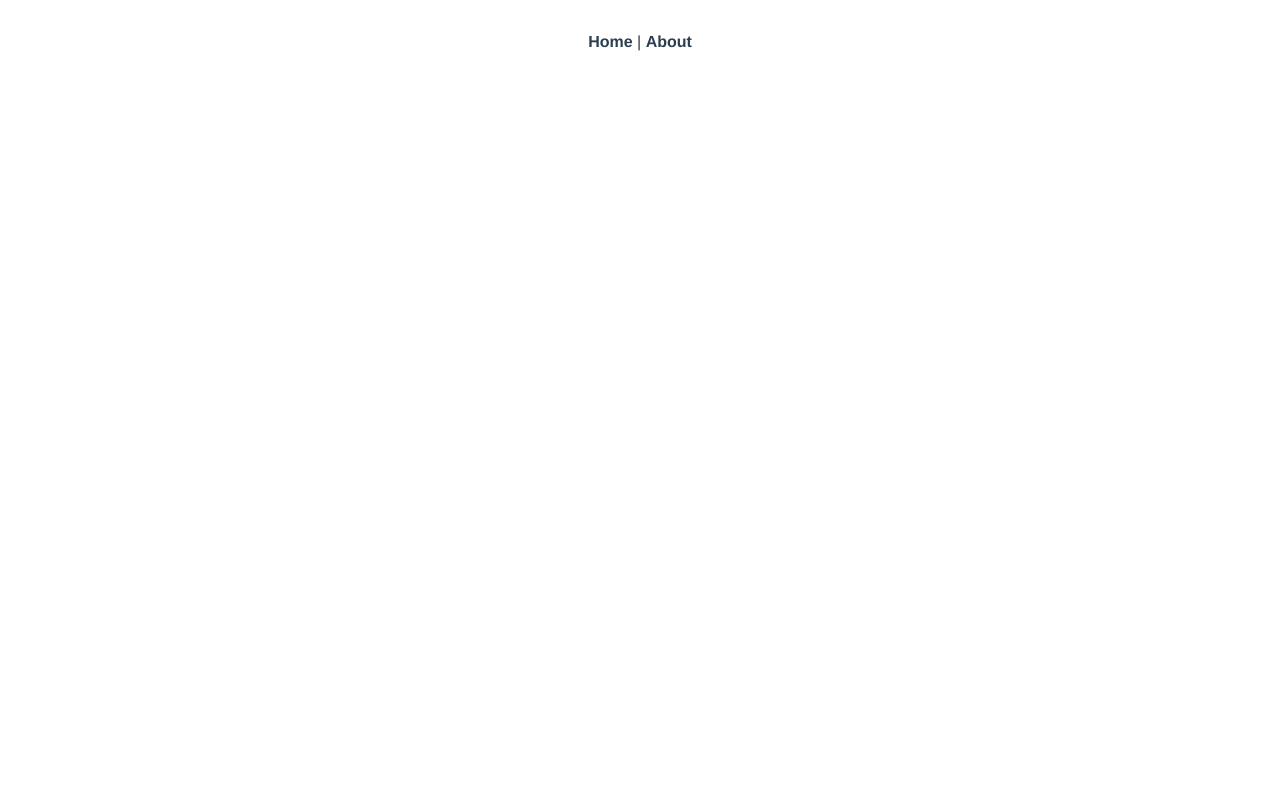
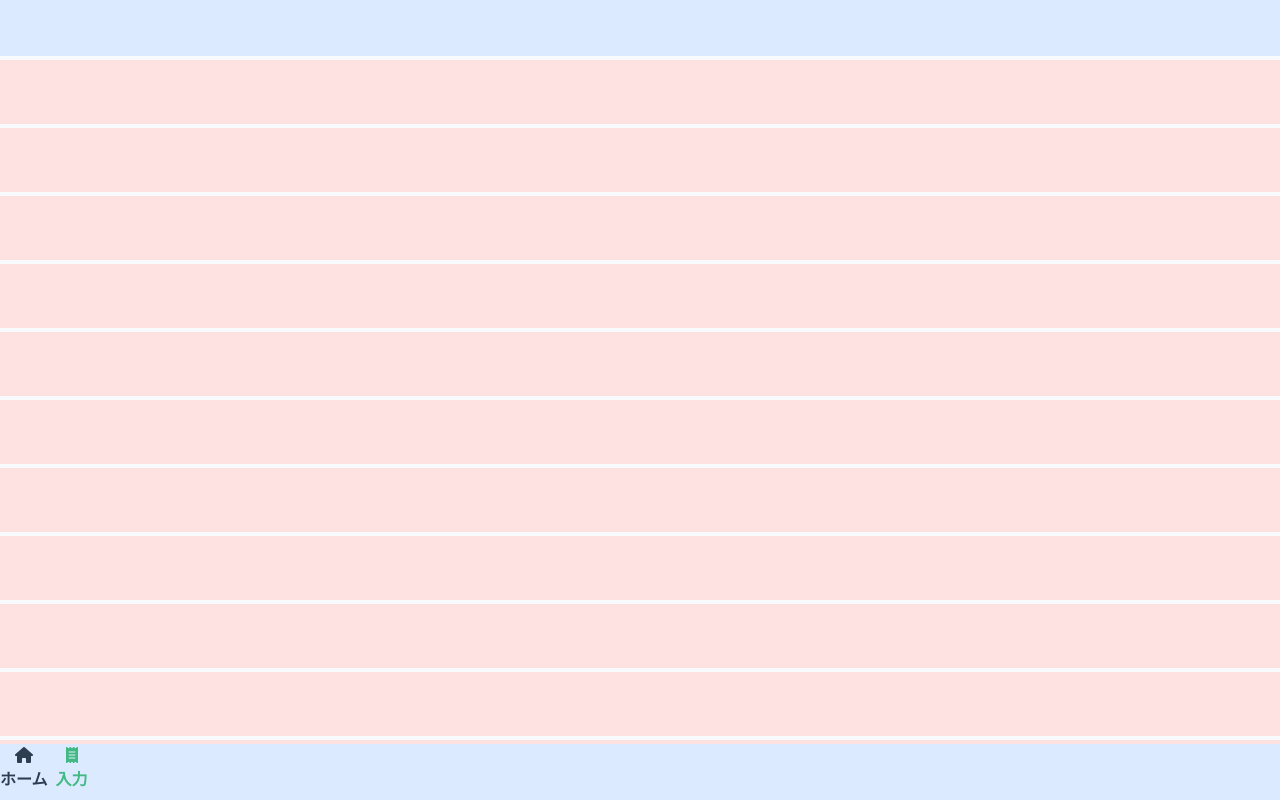
Before and after one commit to tinytony27/myhouseholdaccountbook-front, a Vue app: page /input in a window 1280 px wide. Before the commit this address had no page. Built offline with nearby package versions, Linux system fonts and the light colour scheme.

Commit message:
インストールと大枠作成

```diff
--- a/package.json
+++ b/package.json
@@ -8,6 +8,12 @@
     "lint": "vue-cli-service lint"
   },
   "dependencies": {
+    "@fortawesome/fontawesome-svg-core": "^6.4.0",
+    "@fortawesome/free-brands-svg-icons": "^6.4.0",
+    "@fortawesome/free-regular-svg-icons": "^6.4.0",
+    "@fortawesome/free-solid-svg-icons": "^6.4.0",
+    "@fortawesome/vue-fontawesome": "^3.0.3",
+    "axios": "^1.4.0",
     "core-js": "^3.8.3",
     "vue": "^3.2.13",
     "vue-router": "^4.0.3",
--- a/src/App.vue
+++ b/src/App.vue
@@ -1,9 +1,29 @@
+<script setup lang="ts">
+
+</script>
+
 <template>
-  <nav>
-    <router-link to="/">Home</router-link> |
-    <router-link to="/about">About</router-link>
+  <header class="fixed left-0 top-0 h-14 w-full z-20 py-1 text-center leading-8 bg-blue-100">
+  </header>
+  <router-view class="fixed left-0 top-0 w-full pt-14 pb-14"/>
+  <nav class="fixed flex left-0 bottom-0 h-14 w-full z-20 bg-blue-100">
+    <router-link to="/" class="mr-2">
+      <div>
+        <div>
+          <font-awesome-icon icon="fa-solid fa-house" />
+        </div>
+        <div>ホーム</div>
+      </div>
+    </router-link>
+    <router-link to="/input">
+      <div>
+        <div>
+          <font-awesome-icon icon="fa-solid fa-receipt" />
+        </div>
+        <div>入力</div>
+      </div>
+    </router-link>
   </nav>
-  <router-view/>
 </template>
 
 <style>
@@ -15,10 +35,6 @@
   color: #2c3e50;
 }
 
-nav {
-  padding: 30px;
-}
-
 nav a {
   font-weight: bold;
   color: #2c3e50;
--- a/src/components/HelloWorld.vue
+++ b/src/components/HelloWorld.vue
@@ -1,48 +1,14 @@
+<script setup lang="ts">
+
+</script>
+
 <template>
   <div class="hello">
-    <h1>{{ msg }}</h1>
     <p>
-      For a guide and recipes on how to configure / customize this project,<br>
-      check out the
-      <a href="https://cli.vuejs.org" target="_blank" rel="noopener">vue-cli documentation</a>.
+      For a guide and recipes
     </p>
-    <h3>Installed CLI Plugins</h3>
-    <ul>
-      <li><a href="https://github.com/vuejs/vue-cli/tree/dev/packages/%40vue/cli-plugin-babel" target="_blank" rel="noopener">babel</a></li>
-      <li><a href="https://github.com/vuejs/vue-cli/tree/dev/packages/%40vue/cli-plugin-router" target="_blank" rel="noopener">router</a></li>
-      <li><a href="https://github.com/vuejs/vue-cli/tree/dev/packages/%40vue/cli-plugin-vuex" target="_blank" rel="noopener">vuex</a></li>
-      <li><a href="https://github.com/vuejs/vue-cli/tree/dev/packages/%40vue/cli-plugin-eslint" target="_blank" rel="noopener">eslint</a></li>
-      <li><a href="https://github.com/vuejs/vue-cli/tree/dev/packages/%40vue/cli-plugin-typescript" target="_blank" rel="noopener">typescript</a></li>
-    </ul>
-    <h3>Essential Links</h3>
-    <ul>
-      <li><a href="https://vuejs.org" target="_blank" rel="noopener">Core Docs</a></li>
-      <li><a href="https://forum.vuejs.org" target="_blank" rel="noopener">Forum</a></li>
-      <li><a href="https://chat.vuejs.org" target="_blank" rel="noopener">Community Chat</a></li>
-      <li><a href="https://twitter.com/vuejs" target="_blank" rel="noopener">Twitter</a></li>
-      <li><a href="https://news.vuejs.org" target="_blank" rel="noopener">News</a></li>
-    </ul>
-    <h3>Ecosystem</h3>
-    <ul>
-      <li><a href="https://router.vuejs.org" target="_blank" rel="noopener">vue-router</a></li>
-      <li><a href="https://vuex.vuejs.org" target="_blank" rel="noopener">vuex</a></li>
-      <li><a href="https://github.com/vuejs/vue-devtools#vue-devtools" target="_blank" rel="noopener">vue-devtools</a></li>
-      <li><a href="https://vue-loader.vuejs.org" target="_blank" rel="noopener">vue-loader</a></li>
-      <li><a href="https://github.com/vuejs/awesome-vue" target="_blank" rel="noopener">awesome-vue</a></li>
-    </ul>
   </div>
 </template>
-
-<script lang="ts">
-import { defineComponent } from 'vue';
-
-export default defineComponent({
-  name: 'HelloWorld',
-  props: {
-    msg: String,
-  },
-});
-</script>
 
 <!-- Add "scoped" attribute to limit CSS to this component only -->
 <style scoped>
--- a/src/main.ts
+++ b/src/main.ts
@@ -4,4 +4,27 @@ import router from './router';
 import store from './store';
 import "@/main.css";
 
-createApp(App).use(store).use(router).mount('#app')
+/* import the fontawesome core */
+import { library } from '@fortawesome/fontawesome-svg-core';
+
+/* import font awesome icon component */
+import { FontAwesomeIcon } from '@fortawesome/vue-fontawesome';
+
+/* import specific icons */
+import { faHome, faSquarePen, faReceipt } from '@fortawesome/free-solid-svg-icons';
+// import { faTwitter } from '@fortawesome/free-brands-svg-icons';
+import { faAddressCard } from '@fortawesome/free-regular-svg-icons';
+
+/* add icons to the library */
+library.add(
+  faAddressCard,
+  faHome,
+  faSquarePen,
+  faReceipt,
+);
+
+createApp(App)
+.component('font-awesome-icon', FontAwesomeIcon)
+.use(store)
+.use(router)
+.mount('#app');
--- a/src/router/index.ts
+++ b/src/router/index.ts
@@ -1,5 +1,6 @@
 import { createRouter, createWebHistory, RouteRecordRaw } from 'vue-router'
-import HomeView from '../views/HomeView.vue'
+import HomeView from '@/views/HomeView.vue';
+import InputView from '@/views/InputView.vue';
 
 const routes: Array<RouteRecordRaw> = [
   {
@@ -8,13 +9,10 @@ const routes: Array<RouteRecordRaw> = [
     component: HomeView
   },
   {
-    path: '/about',
-    name: 'about',
-    // route level code-splitting
-    // this generates a separate chunk (about.[hash].js) for this route
-    // which is lazy-loaded when the route is visited.
-    component: () => import(/* webpackChunkName: "about" */ '../views/AboutView.vue')
-  }
+    path: '/input',
+    name: 'input',
+    component: InputView
+  },
 ]
 
 const router = createRouter({
--- a/src/store/index.ts
+++ b/src/store/index.ts
@@ -1,7 +1,29 @@
-import { createStore } from 'vuex'
+import { createStore } from 'vuex';
 
-export default createStore({
+type dataType = {
+  inputList: detailsType[];
+};
+
+export default createStore<dataType>({
   state: {
+    inputList: [{
+      detailsID: 0,
+      categoryID: 1,
+      detailDate: '',
+      price: null,
+    },{ detailsID: 0, categoryID: 1, detailDate: '', price: null,
+    },{ detailsID: 0, categoryID: 1, detailDate: '', price: null,
+    },{ detailsID: 0, categoryID: 1, detailDate: '', price: null,
+    },{ detailsID: 0, categoryID: 1, detailDate: '', price: null,
+    },{ detailsID: 0, categoryID: 1, detailDate: '', price: null,
+    },{ detailsID: 0, categoryID: 1, detailDate: '', price: null,
+    },{ detailsID: 0, categoryID: 1, detailDate: '', price: null,
+    },{ detailsID: 0, categoryID: 1, detailDate: '', price: null,
+    },{ detailsID: 0, categoryID: 1, detailDate: '', price: null,
+    },{ detailsID: 0, categoryID: 1, detailDate: '', price: null,
+    },{ detailsID: 0, categoryID: 1, detailDate: '', price: null,
+    },{ detailsID: 0, categoryID: 1, detailDate: '', price: null,
+    }],
   },
   getters: {
   },
--- a/src/views/AboutView.vue
+++ /dev/null
@@ -1,5 +0,0 @@
-<template>
-  <div class="about">
-    <h1>This is an about page</h1>
-  </div>
-</template>
--- a/src/views/HomeView.vue
+++ b/src/views/HomeView.vue
@@ -1,18 +1,76 @@
+<script setup lang="ts">
+// import HelloWorld from '@/components/HelloWorld.vue';
+import { ref } from 'vue';
+import { useStore } from 'vuex';
+
+const store = useStore();
+const editModalFlag = ref<boolean>(false);
+const deleteModalFlag = ref<boolean>(false);
+const processingFlag = ref<boolean>(false);
+const processingTime = 300;
+const itemInput = ref<string>('');
+const editItemID = ref<number>(0);
+</script>
+
 <template>
-  <div class="home">
-    <img alt="Vue logo" src="../assets/logo.png">
-    <HelloWorld msg="Welcome to Your Vue.js + TypeScript App"/>
+  <div class=" h-full bg-gray-50">
+    <!-- <div class="h-10 w-full leading-10 bg-blue-100">
+      買い物
+    </div> -->
+    <!-- <div class="h-10 w-full bg-gray-100">
+      <font-awesome-icon icon="fa-solid fa-filter" />
+    </div> -->
+    <!-- <img alt="Vue logo" src="../assets/logo.png"> -->
+    <!-- <HelloWorld msg="Welcome to Your Vue.js + TypeScript App"/> -->
+    <div class="relative h-full w-full pt-1 pb-28 overflow-y-scroll">
+      <!-- <div v-if="store.getters.getItemNum === 0" class="">メモなし</div> -->
+      <!-- <div v-if="deleteModalFlag" class="fixed top-0 left-0 flex items-center justify-center h-full w-full z-30 bg-modal">
+        <div class="relative h-24 w-72 border-2 rounded-xl border-gray-400 overflow-hidden bg-gray-50">
+          <div class="w-full text-center my-4 font-bold">
+            {{ itemInput }}を削除しますか？
+          </div>
+          <div class="absolute h-10 w-full bottom-0 flex bg-white">
+            <div class="w-1/2 leading-10 border-t border-r border-gray-400" @click="closeModal">
+              キャンセル
+            </div>
+            <div class="w-1/2 leading-10 border-t border-l border-gray-400" @click="deleteItem">
+              削除
+            </div>
+          </div>
+        </div>
+      </div> -->
+      <div v-if="editModalFlag" class="fixed top-0 left-0 flex items-center justify-center h-full w-full z-30 bg-modal">
+        <div class="relative h-36 w-72 border-2 rounded-xl border-gray-400 overflow-hidden bg-gray-50">
+          <!-- <div class="absolute top-2 right-2 h-6 w-6" >
+            <font-awesome-icon icon="fa-regular fa-circle-xmark" class="h-full w-full" />
+          </div> -->
+          <div class="w-full text-center my-4 font-bold">
+            <span v-if="editItemID < 0">リストに追加</span>
+            <span v-else>アイテムを編集</span>
+          </div>
+          <div class="flex items-center justify-center">
+            <div class="w-48">
+              <input type="text" class="w-full px-1 rounded border border-black" v-model="itemInput"/>
+            </div>
+          </div>
+          <!-- <div class="absolute h-10 w-full bottom-0 flex bg-white">
+            <div class="w-1/2 leading-10 border-t border-r border-gray-400" @click="closeModal">
+              キャンセル
+            </div>
+            <div class="w-1/2 leading-10 border-t border-l border-gray-400">
+              <span class="w-full h-full" v-if="editItemID === 0" @click="createItem">
+                追加
+              </span>
+              <span class="w-full h-full" v-else @click="updateItem">
+                更新
+              </span>
+            </div>
+          </div> -->
+        </div>
+      </div>
+    </div>
+    <!-- <div class="absolute h-14 w-14 z-20 right-4 bottom-16" @click="openCreateModal">
+      <font-awesome-icon icon="fa-solid fa-circle-plus" class="h-full w-full rounded-full bg-white" />
+    </div> -->
   </div>
 </template>
-
-<script lang="ts">
-import { defineComponent } from 'vue';
-import HelloWorld from '@/components/HelloWorld.vue'; // @ is an alias to /src
-
-export default defineComponent({
-  name: 'HomeView',
-  components: {
-    HelloWorld,
-  },
-});
-</script>
--- /dev/null
+++ b/src/views/InputView.vue
@@ -0,0 +1,39 @@
+<script setup lang="ts">
+// import HelloWorld from '@/components/HelloWorld.vue';
+import { ref } from 'vue';
+import { useStore } from 'vuex';
+
+const store = useStore();
+const editModalFlag = ref<boolean>(false);
+const deleteModalFlag = ref<boolean>(false);
+const processingFlag = ref<boolean>(false);
+const processingTime = 300;
+const itemInput = ref<string>('');
+const editItemID = ref<number>(0);
+</script>
+
+<template>
+  <div class="h-full bg-gray-50">
+    <div class="relative h-full w-full pt-1 pb-28 overflow-y-scroll">
+      <div v-for="(elem, index) in store.state.inputList" :key="index" class="w-full">
+        <div class="bg-red-100 h-16 mb-1">
+          <!-- <label>
+            <span></span>
+            <input type="text" placeholder=" MM / DD "/>
+          </label>
+          <label>
+            <select name="pets" id="pet-select">
+              <option value="dog">Dog</option>
+              <option value="cat">Cat</option>
+              <option value="hamster">Hamster</option>
+            </select>
+          </label>
+          <label>
+            <span></span>
+            <input type="number" placeholder="金額"/>
+          </label> -->
+        </div>
+      </div>
+    </div>
+  </div>
+</template>
```
Also changed, not shown: src/@types/index.d.ts (added, +9 -0 lines), 1 other file (tests, documents, lock files or other folders).
